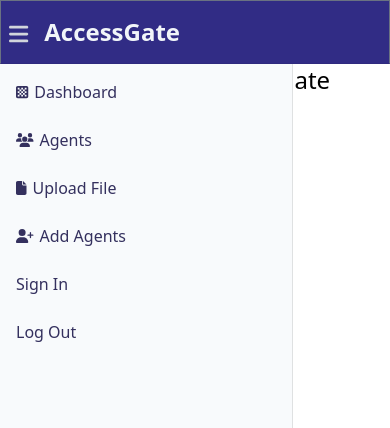
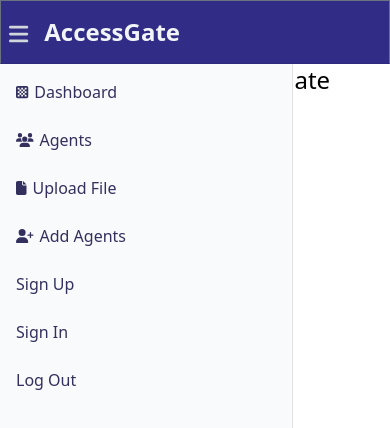
Before and after one commit to bhatvinay7/Assignment, a Next.js app: page / in a window 390 px wide. Both pictures are taken after a click on the icon 18 px from the left and 34 px from the top of the page. Shown: the top 428 px of the page. Built offline with nearby package versions, Linux system fonts and the light colour scheme.

Commit message:
Update mobileSlideBar.tsx

```diff
--- a/src/component/mobileSlideBar.tsx
+++ b/src/component/mobileSlideBar.tsx
@@ -33,7 +33,9 @@ export default function MbileSlideBar() {
       <FontAwesomeIcon className="text-sm" icon={faUserPlus} />
         Add Agents
       </div>
-
+       <div onClick={()=>{router.push('/signup'),dispatch(isOpen(!value))}} className="hover:cursor-pointer ">
+      Sign Up
+      </div>
       <div onClick={()=>{router.push('/signIn'),dispatch(isOpen(!value))}} className="hover:cursor-pointer ">
       Sign In
       </div>
```
